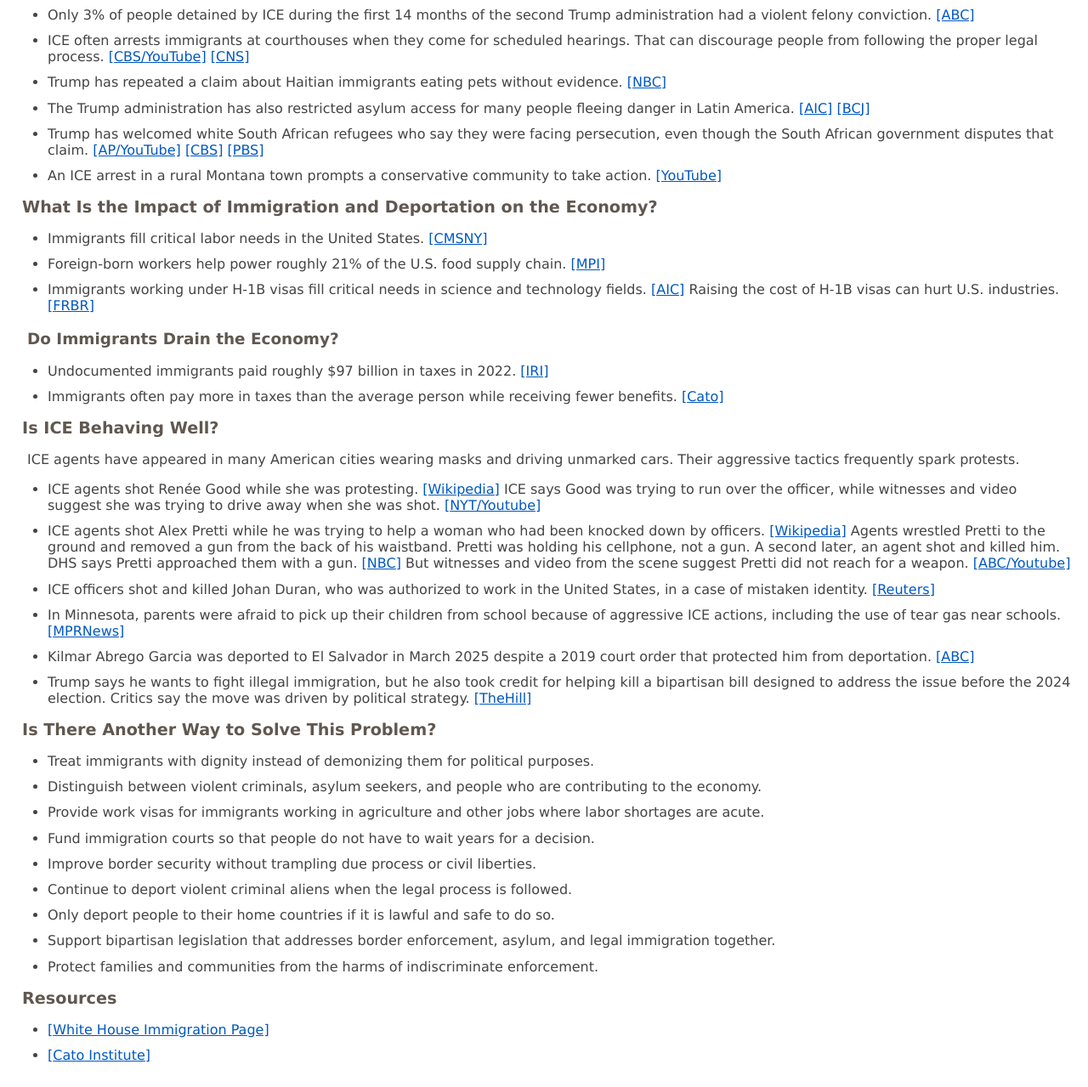
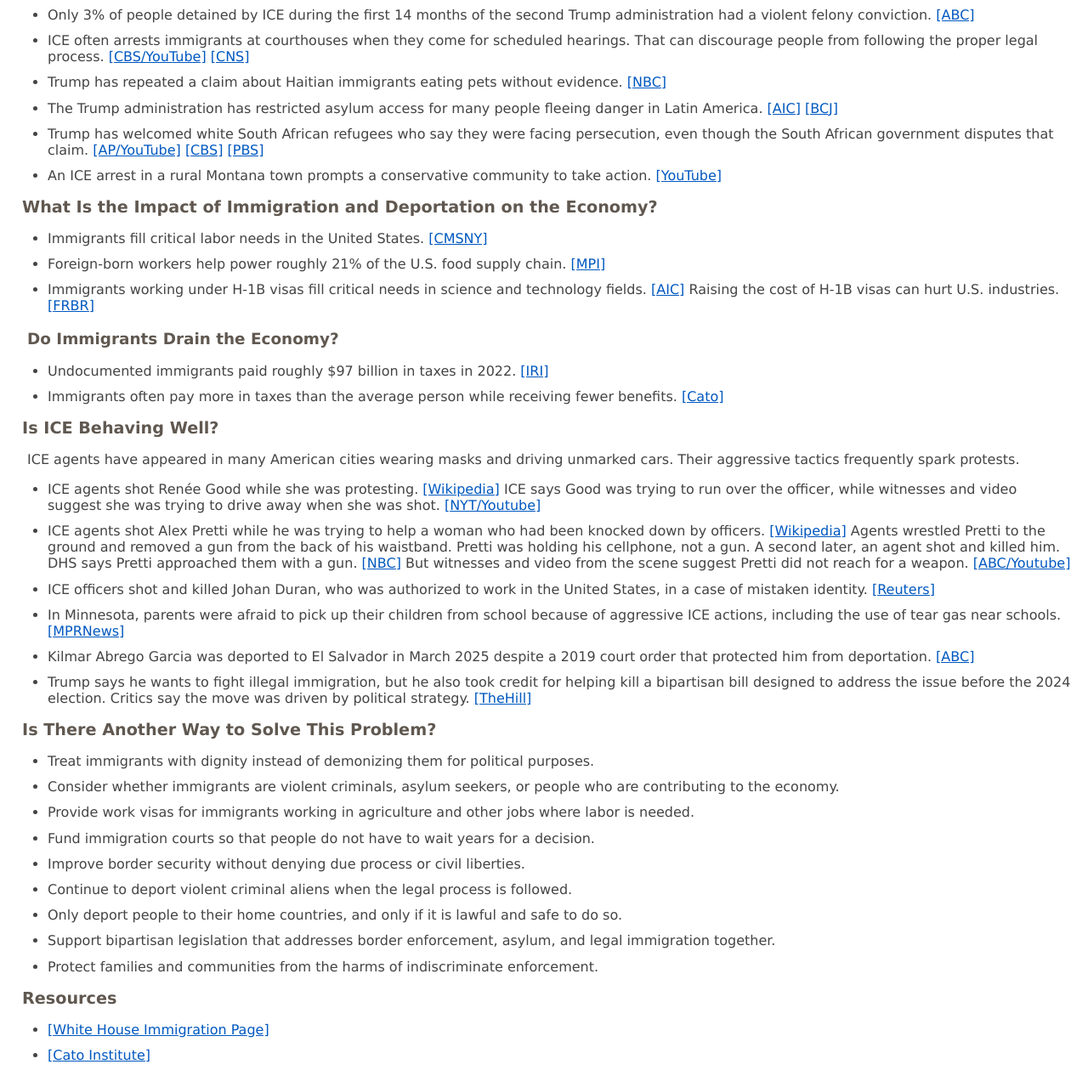
Before and after one commit to Averemo/averemo.github.io, an Eleventy site: page src/topics/immigration.md in a window 1280 px wide. Shown: the part 461-1740 px from the top of the page at 85% size. Built offline with nearby package versions, Linux system fonts and the light colour scheme; Eleventy itself is replaced by a stand-in of ours; files that its build step writes are made by us from their sources.

Commit message:
changed share request, immigration mods

```diff
--- a/src/_includes/base.njk
+++ b/src/_includes/base.njk
@@ -22,9 +22,8 @@
   </div>
   <div id="rightheader">
     <h1>Averemo</h1>
-    <h2>- shared truth -</h2>
     <div style="font-size: 1.2em; margin-top: 15px; display: flex; gap: 10px; align-items: center; justify-content: flex-end;">
-      <span style="font-size: 0.6em; text-transform: uppercase; letter-spacing: 1px; color: #555;">Share:</span>
+      <span style="font-size: 0.6em; text-transform: letter-spacing: 1px; color: #555;">Please share with friends and family:</span>
       <a href="https://www.facebook.com/sharer/sharer.php?u=https://averemo.org{{ page.url }}" target="_blank" rel="noopener" title="Share on Facebook" style="color: #1877F2;">
         <svg width="20" height="20" fill="currentColor" viewBox="0 0 24 24"><path d="M22.675 0H1.325C.593 0 0 .593 0 1.325v21.351C0 23.407.593 24 1.325 24H12.82v-9.294H9.692v-3.622h3.128V8.413c0-3.1 1.893-4.788 4.659-4.788 1.325 0 2.463.099 2.795.143v3.24l-1.918.001c-1.504 0-1.795.715-1.795 1.763v2.313h3.587l-.467 3.622h-3.12V24h6.116c.73 0 1.323-.593 1.323-1.325V1.325C24 .593 23.407 0 22.675 0z"/></svg>
       </a>
--- a/src/topics/immigration.md
+++ b/src/topics/immigration.md
@@ -15,7 +15,7 @@ Trump campaigned on deporting violent criminal aliens.
 * Only 3% of people detained by ICE during the first 14 months of the second Trump administration had a violent felony conviction. [\[ABC\]](https://abcnews.com/US/3-recent-ice-detainees-violent-felony-conviction-government/story?id=132855202)
 * ICE often arrests immigrants at courthouses when they come for scheduled hearings. That can discourage people from following the proper legal process. [\[CBS/YouTube\]](https://www.youtube.com/watch?v=TlragvmJH7k) [\[CNS\]](https://www.courthousenews.com/federal-judge-rules-ice-cant-make-arrests-at-immigration-courthouses/)
 * Trump has repeated a claim about Haitian immigrants eating pets without evidence. [\[NBC\]](https://www.nbcnews.com/politics/2024-election/trump-pushes-baseless-claim-immigrants-eating-pets-rcna170537)
-* The Trump administration has also restricted asylum access for many people fleeing danger in Latin America. [\[AIC\]](https://www.americanimmigrationcouncil.org/press-release/supreme-court-allows-trump-to-block-asylum-seekers/) [\[BCJ\]](https://www.brennancenter.org/our-work/analysis-opinion/how-trump-administration-dismantling-refugee-and-asylum-programs)
+* The Trump administration has restricted asylum access for many people fleeing danger in Latin America. [\[AIC\]](https://www.americanimmigrationcouncil.org/press-release/supreme-court-allows-trump-to-block-asylum-seekers/) [\[BCJ\]](https://www.brennancenter.org/our-work/analysis-opinion/how-trump-administration-dismantling-refugee-and-asylum-programs)
 * Trump has welcomed white South African refugees who say they were facing persecution, even though the South African government disputes that claim. [\[AP/YouTube\]](https://www.youtube.com/watch?v=ob6rqfIKtpU) [\[CBS\]](https://www.cbsnews.com/news/trump-administration-thousands-more-afrikaners-refugees/) [\[PBS\]](https://www.pbs.org/newshour/world/a-hillside-of-white-crosses-fuels-a-misleading-story-about-south-africas-farm-killings)
 * An ICE arrest in a rural Montana town prompts a conservative community to take action. [\[YouTube\]](https://youtu.be/n3PMfV9z5Qo?is=yNhKelIw3ihYm8fe)
 
@@ -44,12 +44,12 @@ ICE agents have appeared in many American cities wearing masks and driving unmar
 ## Is There Another Way to Solve This Problem?
 
 * Treat immigrants with dignity instead of demonizing them for political purposes.
-* Distinguish between violent criminals, asylum seekers, and people who are contributing to the economy.
-* Provide work visas for immigrants working in agriculture and other jobs where labor shortages are acute.
+* Consider whether immigrants are violent criminals, asylum seekers, or people who are contributing to the economy.
+* Provide work visas for immigrants working in agriculture and other jobs where labor is needed.
 * Fund immigration courts so that people do not have to wait years for a decision.
-* Improve border security without trampling due process or civil liberties.
+* Improve border security without denying due process or civil liberties.
 * Continue to deport violent criminal aliens when the legal process is followed.
-* Only deport people to their home countries if it is lawful and safe to do so.
+* Only deport people to their home countries, and only if it is lawful and safe to do so.
 * Support bipartisan legislation that addresses border enforcement, asylum, and legal immigration together.
 * Protect families and communities from the harms of indiscriminate enforcement.
 
```
